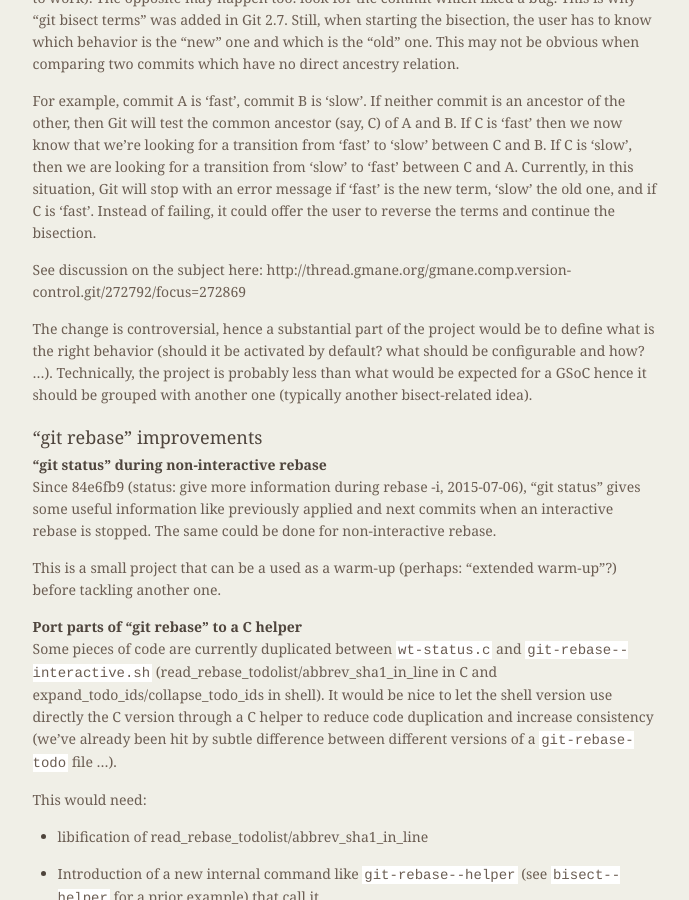
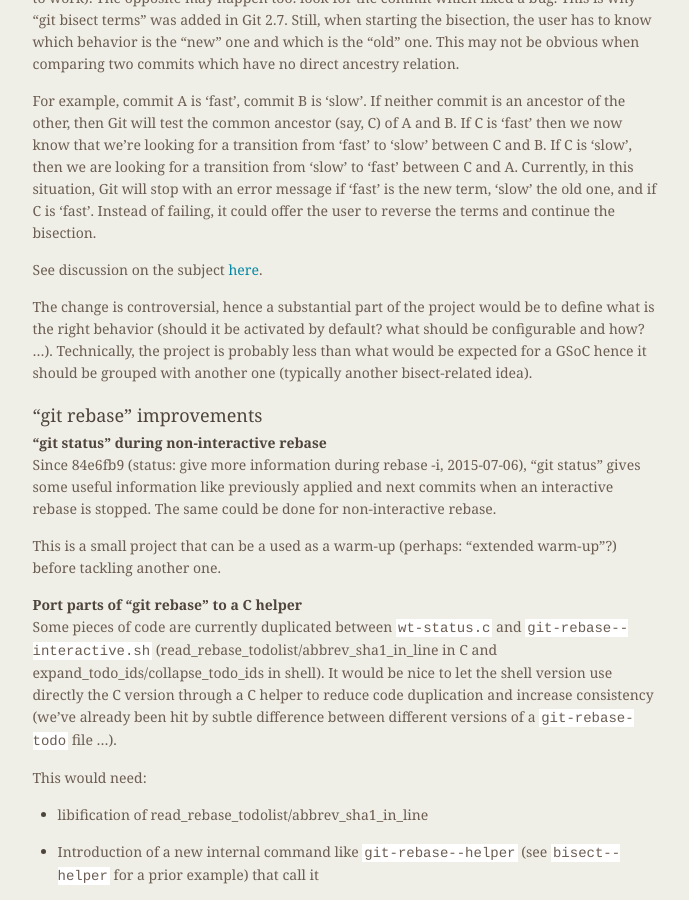
Before and after one commit to git/git.github.io, a Jekyll site: the page built from SoC-2016-Ideas.md, in a window 1280 px wide and 900 px high, scrolled down 1332 px. Shown: the whole window, without its empty margins (421-1110 px from the left). Built offline with Jekyll 4.4.1, drawn with Linux system fonts in a browser that asks for light colours.

Commit message:
Make the link "clickable"

```diff
--- a/SoC-2016-Ideas.md
+++ b/SoC-2016-Ideas.md
@@ -94,8 +94,7 @@
 is 'fast'. Instead of failing, it could offer the user to reverse the
 terms and continue the bisection.
 
-See discussion on the subject here:
-http://thread.gmane.org/gmane.comp.version-control.git/272792/focus=272869
+See discussion on the subject [here](http://thread.gmane.org/gmane.comp.version-control.git/272792/focus=272869).
 
 The change is controversial, hence a substantial part of the project
 would be to define what is the right behavior (should it be activated
```
